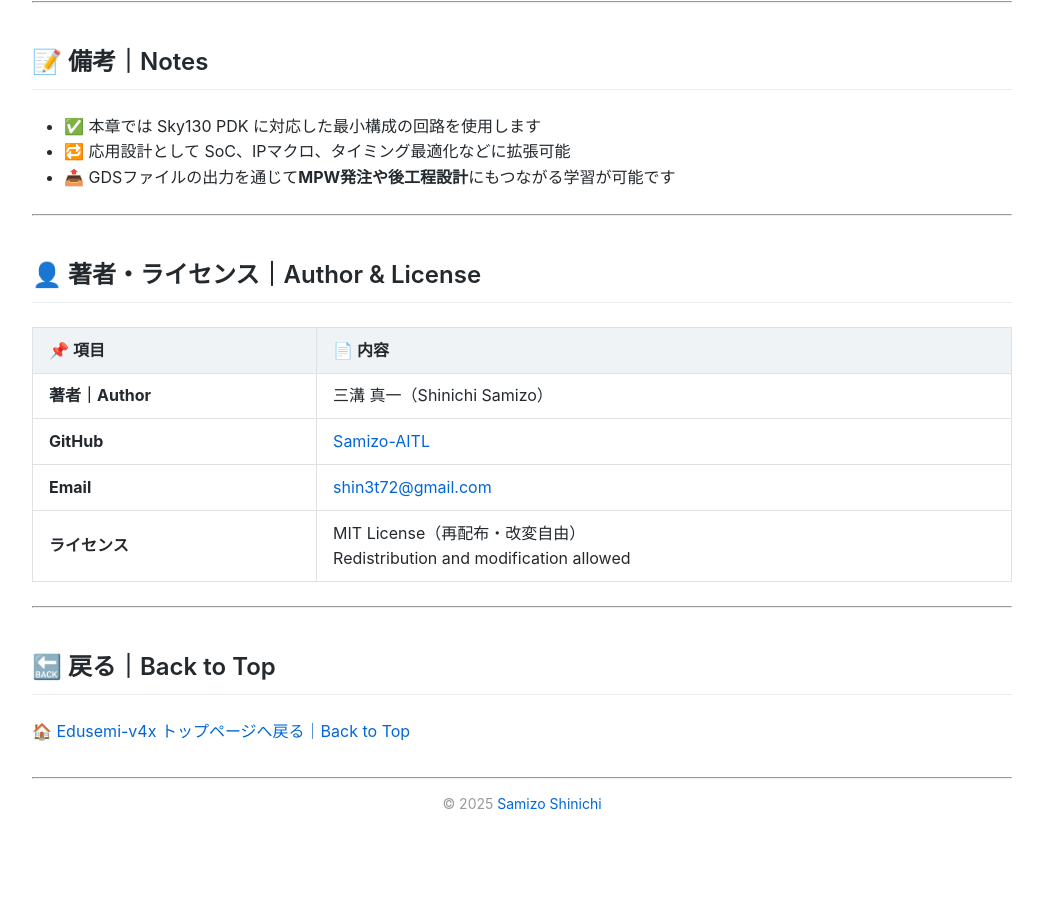
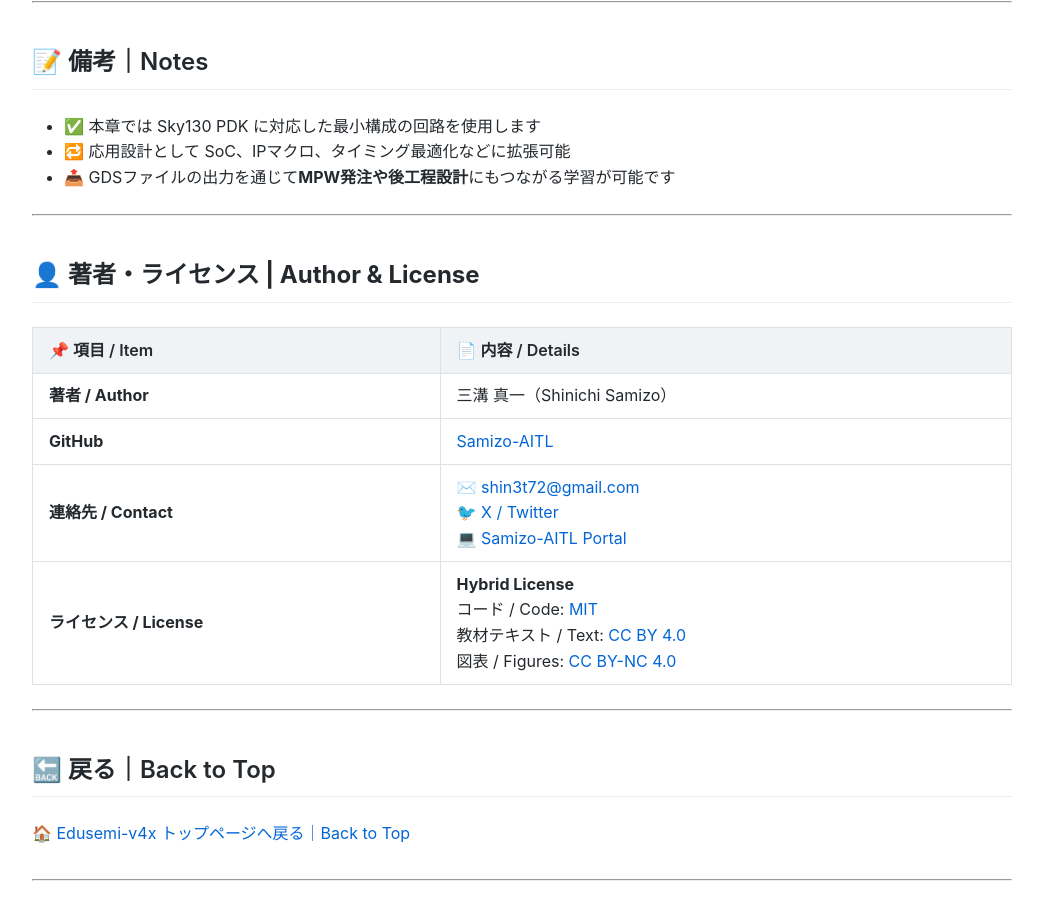
Before and after one commit to Samizo-AITL/Edusemi-v4x, a Jekyll site: the page built from e_chapter3_openlane_practice/index.md, in a window 1280 px wide and 900 px high, scrolled down 2878 px. Shown: the whole window, without its empty margins (118-1161 px from the left). Built offline with Jekyll 4.4.1, drawn with Linux system fonts in a browser that asks for light colours; before the commit the page ends 3757 px from its top, so only the background shows below that.

Commit message:
Update index.md

```diff
--- a/e_chapter3_openlane_practice/index.md
+++ b/e_chapter3_openlane_practice/index.md
@@ -118,14 +118,14 @@
 
 ---
 
-## 👤 著者・ライセンス｜Author & License
+## 👤 **著者・ライセンス | Author & License**
 
-| 📌 項目 | 📄 内容 |
-|--------|----------------------------------|
-| **著者｜Author** | 三溝 真一（Shinichi Samizo） |
+| 📌 項目 / Item | 📄 内容 / Details |
+|------|------|
+| **著者 / Author** | 三溝 真一（Shinichi Samizo） |
 | **GitHub** | [Samizo-AITL](https://github.com/Samizo-AITL) |
-| **Email** | [shin3t72@gmail.com](mailto:shin3t72@gmail.com) |
-| **ライセンス** | MIT License（再配布・改変自由）<br>Redistribution and modification allowed |
+| **連絡先 / Contact** | ✉️ [shin3t72@gmail.com](mailto:shin3t72@gmail.com)<br>🐦 [X / Twitter](https://x.com/shin3t72)<br>💻 [Samizo-AITL Portal](https://samizo-aitl.github.io/) |
+| **ライセンス / License** | **Hybrid License**<br>コード / Code: [MIT](https://opensource.org/licenses/MIT)<br>教材テキスト / Text: [CC BY 4.0](https://creativecommons.org/licenses/by/4.0/)<br>図表 / Figures: [CC BY-NC 4.0](https://creativecommons.org/licenses/by-nc/4.0/) |
 
 ---
 
```
